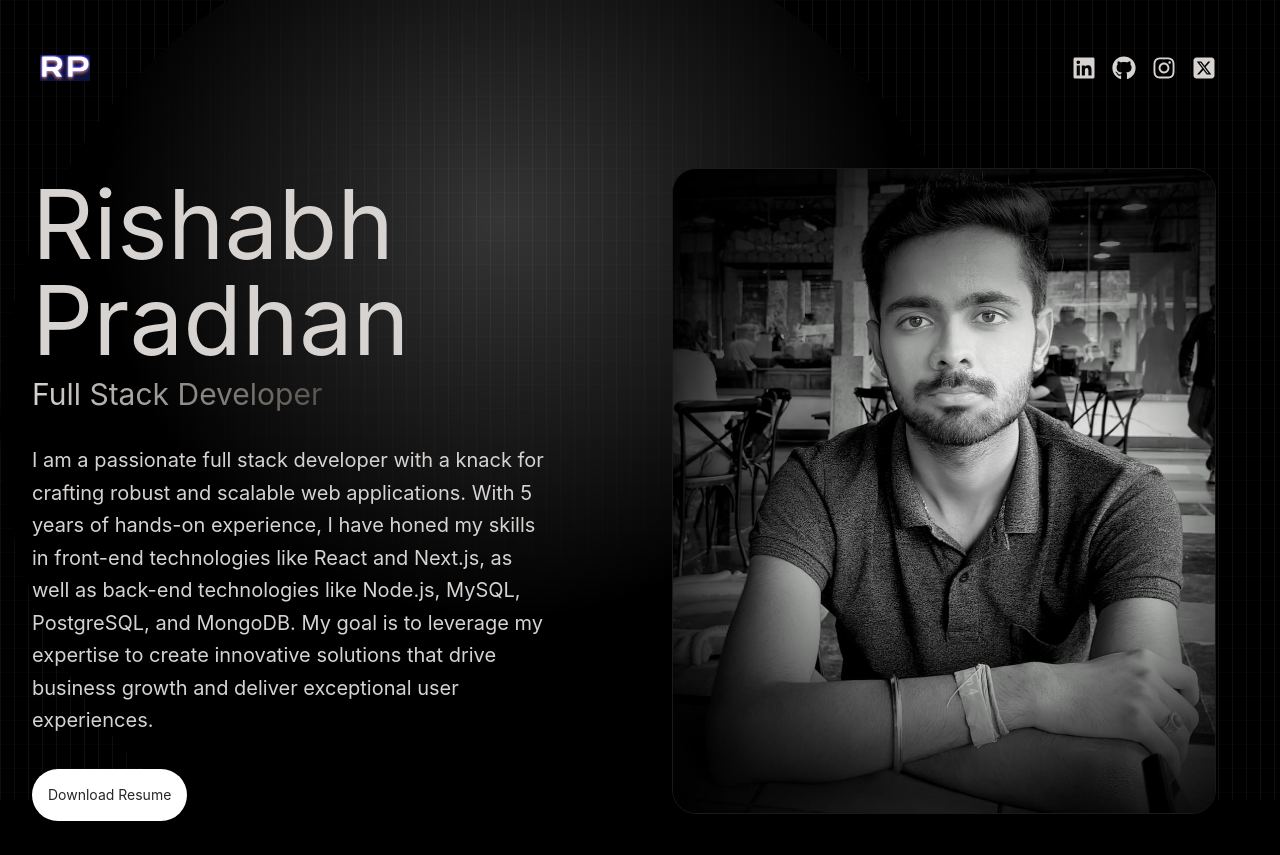
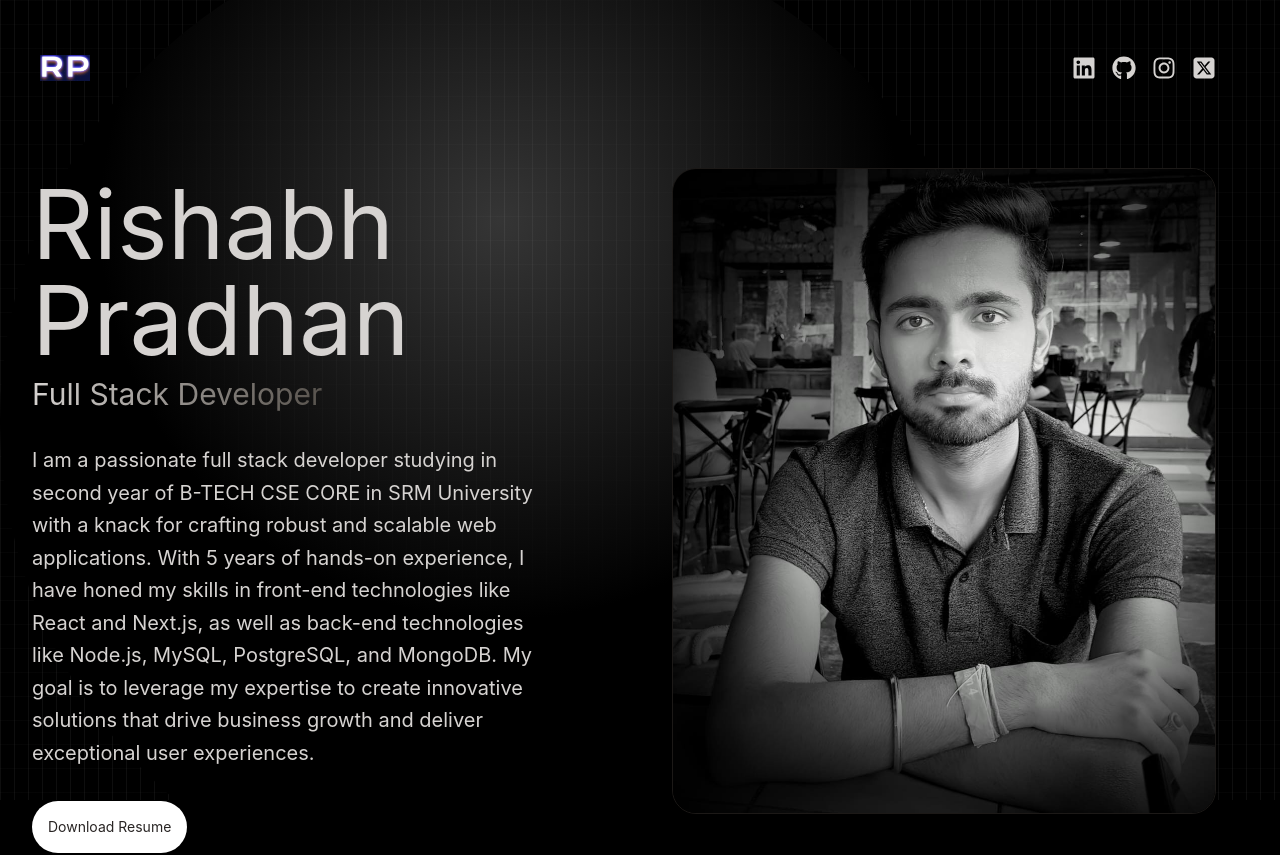
Before and after one commit to Rishi2564/Portfolio-2.O, a React (Vite) app: page / in a window 1280 px wide. Shown: the top 855 px of the page. Built offline with nearby package versions, Linux system fonts and the light colour scheme.

Commit message:
changes index.js

```diff
--- a/src/constants/index.js
+++ b/src/constants/index.js
@@ -3,7 +3,7 @@
 import project3 from "../assets/projects/project-3.webp";
 import project4 from "../assets/projects/project-4.webp";
 
-export const HERO_CONTENT = `I am a passionate full stack developer with a knack for crafting robust and scalable web applications. With 5 years of hands-on experience, I have honed my skills in front-end technologies like React and Next.js, as well as back-end technologies like Node.js, MySQL, PostgreSQL, and MongoDB. My goal is to leverage my expertise to create innovative solutions that drive business growth and deliver exceptional user experiences.`;
+export const HERO_CONTENT = `I am a passionate full stack developer studying in second year of B-TECH CSE CORE in SRM University with a knack for crafting robust and scalable web applications. With 5 years of hands-on experience, I have honed my skills in front-end technologies like React and Next.js, as well as back-end technologies like Node.js, MySQL, PostgreSQL, and MongoDB. My goal is to leverage my expertise to create innovative solutions that drive business growth and deliver exceptional user experiences.`;
 
 export const ABOUT_TEXT = `I am a dedicated and versatile full stack developer with a passion for creating efficient and user-friendly web applications. With 5 years of professional experience, I have worked with a variety of technologies, including React, Next.js, Node.js, MySQL, PostgreSQL, and MongoDB. My journey in web development began with a deep curiosity for how things work, and it has evolved into a career where I continuously strive to learn and adapt to new challenges. I thrive in collaborative environments and enjoy solving complex problems to deliver high-quality solutions. Outside of coding, I enjoy staying active, exploring new technologies, and contributing to open-source projects.`;
 
```
